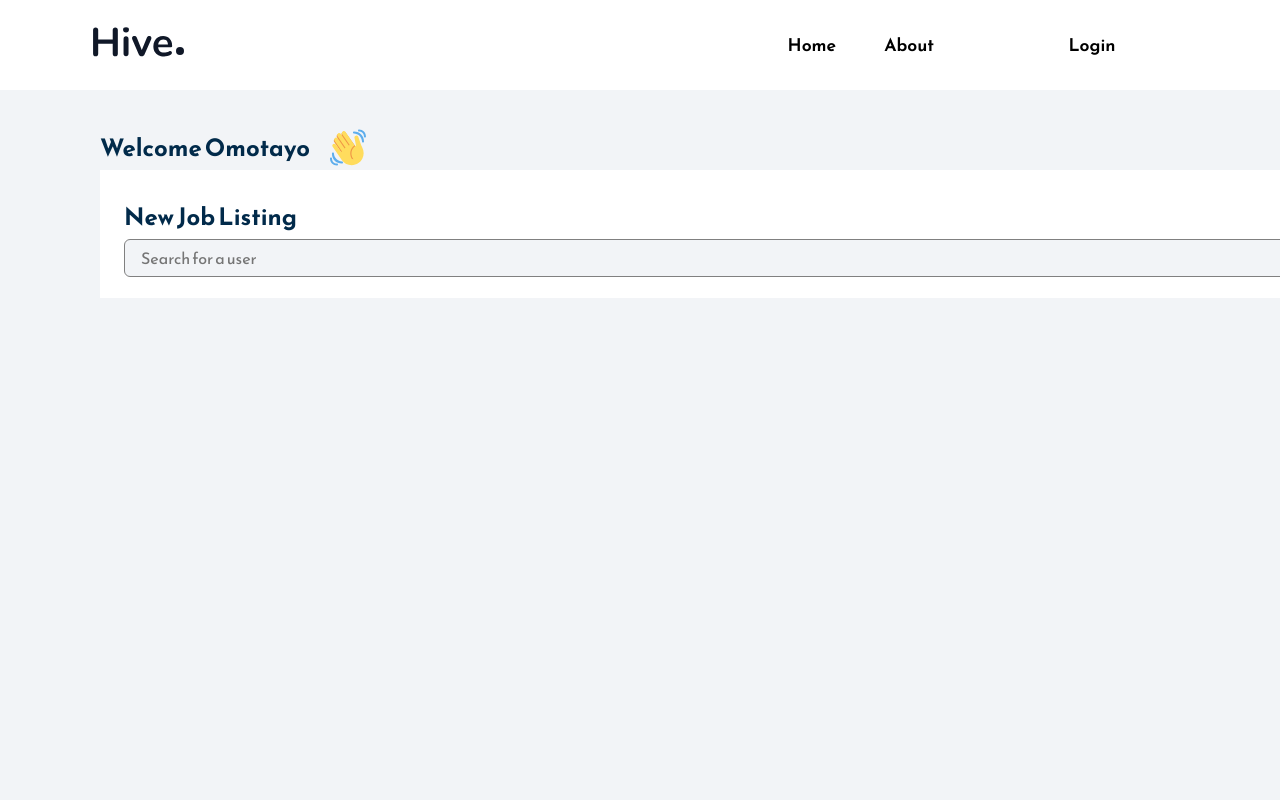
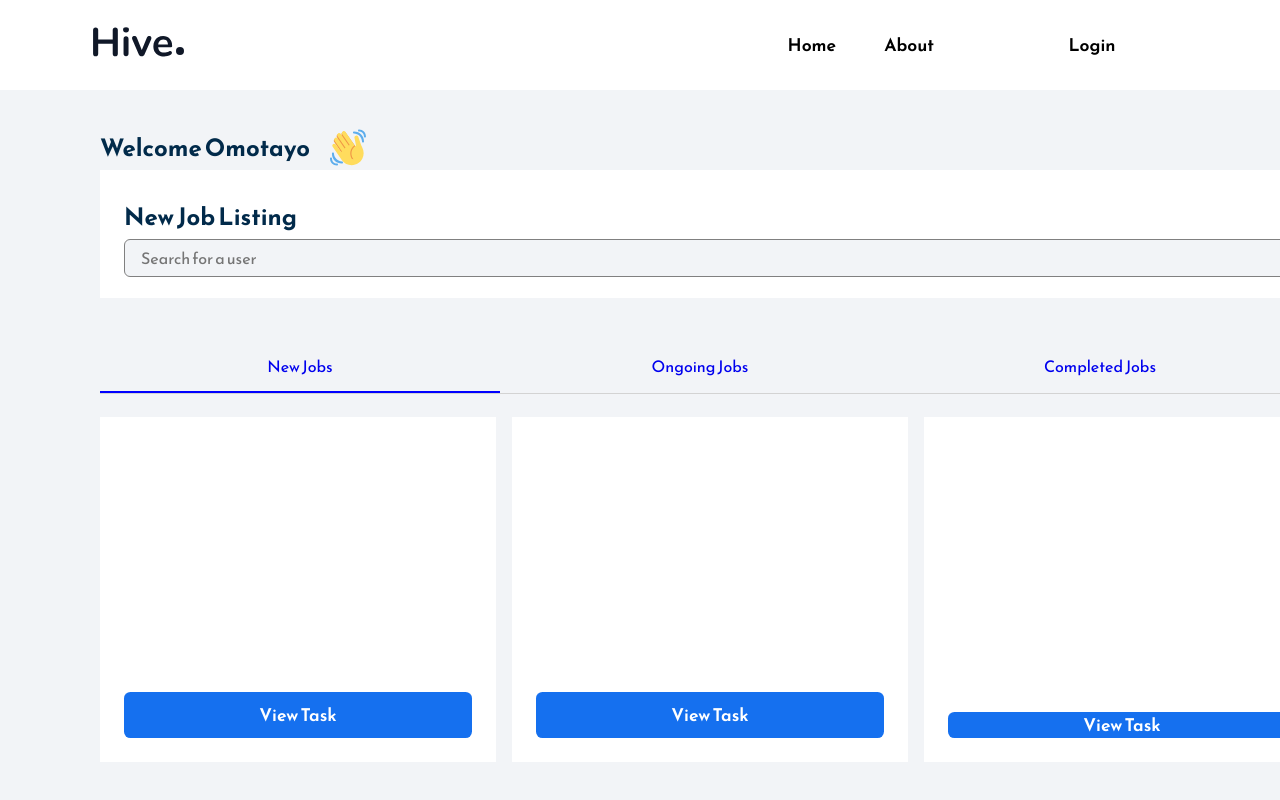
Before and after one commit to Osayi-Joy/Hive-frontend-React, a React (Create React App) app: page /dashboard in a window 1280 px wide. Shown: the top 800 px of the page. Built offline with nearby package versions, Linux system fonts and the light colour scheme.

Commit message:
new work on dashboard

```diff
--- /dev/null
+++ b/src/Component/DashboardJob.js
@@ -0,0 +1,20 @@
+import "../Pages/CSS/dashboard.css";
+
+const newjob = () => {
+    return <div className="dashboard-job">
+        <div className="new-job">
+            <div className="dasboard-new-job one">
+                <a href="#">New Jobs</a>
+            </div>
+            <div className="dasboard-new-job">
+                <a href="#">Ongoing Jobs</a>
+            </div>
+            <div className="dasboard-new-job">
+                <a href="#">Completed Jobs</a>
+            </div>
+        </div>
+
+</div>
+}
+
+export default newjob;
--- /dev/null
+++ b/src/Component/DashboardService.js
@@ -0,0 +1,27 @@
+import "../Pages/CSS/dashboard.css";
+
+const service = () => {
+    return <div className="dashboard-home-service">
+        <div className="dashboard-cleaning-service">
+            <div className="home-service">
+
+            </div>
+            <button className="button-2">View Task</button>
+        </div>
+        <div className="dashboard-cleaning-service">
+            <div className="home-service">
+
+            </div>
+            <button className="button-2">View Task</button>
+        </div>
+        <div className="dashboard-cleaning-service">
+        <div className="home-service">
+            </div><div className="home-service">
+
+            </div>
+            <button className="button-2">View Task</button>
+        </div>
+    </div>
+}
+
+export default service;
--- a/src/Pages/CSS/dashboard.css
+++ b/src/Pages/CSS/dashboard.css
@@ -8,6 +8,9 @@
   body{
     font-family: 'Inter';
     font-style: normal;
+  }
+  a{
+    text-decoration: none;
   }
 
   .search-menu{
@@ -54,3 +57,99 @@
     height: 38px;
     background: #F2F4F7;
   }
+
+  /************ adding new page******/
+  .dashboard-job{
+    display: flex;
+    flex-direction: row;
+    align-items: flex-start;
+    padding: 0px;
+    gap: 166px;
+    position: absolute;
+    width: 1030px;
+    height: 39px;
+    left: 100px;
+    top: 354px;
+    cursor: pointer;
+  }
+  .one{
+    border-bottom: 2px solid blue;
+  }
+
+  .new-job{
+    display: flex;
+    border-bottom: 1px solid lightgray;
+  }
+  .hr{
+    display: inline;
+  }
+  .dasboard-new-job{
+    display: flex;
+    flex-direction: column;
+    align-items: center;
+    padding: 0px;
+    gap: 15px;
+    width: 400px;
+    height: 39px;
+  }
+
+  /* .my-horizontal-line:first-of-type{
+    height: 2px;
+    border: 1px solid;
+    background-color: #D0D5DD;
+    width: 100%;
+
+  } */
+
+  /*******home service **********/
+  .dashboard-home-service{
+    display: flex;
+    flex-direction: row;
+    align-items: flex-start;
+    padding: 0px;
+    gap: 16px;
+    position: absolute;
+    width: 1220px;
+    height: 345px;
+    left: 100px;
+    top: 417px;
+  }
+
+  .dashboard-cleaning-service{
+    display: flex;
+    flex-direction: column;
+    justify-content: center;
+    align-items: flex-start;
+    padding: 24px;
+    gap: 32px;
+    width: 396px;
+    height: 345px;
+    background: #FFFFFF;
+  }
+
+  .home-service{
+    display: flex;
+    flex-direction: column;
+    align-items: flex-start;
+    padding: 0px;
+    gap: 13px;
+    width: 348px;
+    height: 219px;
+  }
+  .button-2 {
+    display: flex;
+    background-color:#1570EF;
+    outline: none;
+    border: none;
+    border-radius: 0.4rem;
+    font-size: 1.1rem;
+    cursor: pointer;
+    font-weight: 600;
+    color: white;
+    transition: 0.2s;
+    display: flex;
+    align-items: center;
+    justify-content: center;
+    width: 348px;
+    height: 46px;
+  }
--- a/src/Pages/Dashboard.js
+++ b/src/Pages/Dashboard.js
@@ -1,10 +1,15 @@
 import HeaderBar from "../Component/HeaderBar";
 import SearchBar from "../Component/searchBar";
+import Newpage from "../Component/DashboardJob";
+import ServiceJob from "../Component/DashboardService";
 import "../";import "../Pages/CSS/dashboard.css";
 const dashboard = () => {
     return <div className="dashboard-container">
         <HeaderBar />
         <SearchBar />
+        <Newpage />
+        <ServiceJob />
+
     </div>
 }
 
--- a/src/Pages/Register.js
+++ b/src/Pages/Register.js
@@ -5,6 +5,7 @@ import { useForm} from 'react-hook-form'
 import { yupResolver} from '@hookform/resolvers/yup'
 import * as yup from 'yup'
 import { useNavigate } from "react-router-dom";
+
 
 const schema = yup.object({
     fullname: yup.string().required("Please Enter your Full Name"),
```
